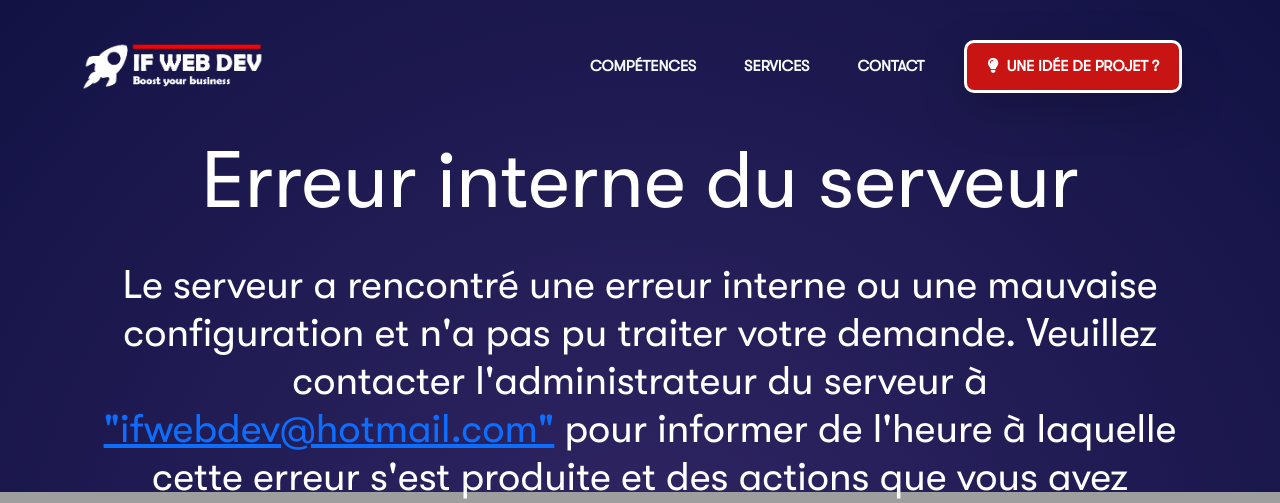
After one commit to if-web-dev/freelance-site, a Symfony app: template templates/bundles/TwigBundle/Exception/error500.html.twig in a window 1280 px wide. The commit adds this page. Shown: the top 503 px of the page. Run offline with Twig, Linux system fonts and the light colour scheme; the template is opened without the code that fills it, so the values that code supplies are empty; some libraries are stand-ins or nearby versions; grey boxes are pictures that could not be loaded.

Commit message:
add errors pages

```diff
--- a/public/css/style.css
+++ b/public/css/style.css
@@ -26,6 +26,9 @@
 
 body {
   font-family: 'GT Walsheim Pro', sans-serif;
+  text-rendering: optimizeLegibility;
+  -webkit-font-smoothing: antialiased;
+  -moz-osx-font-smoothing: grayscale;
 }
 
 .fade-in {
@@ -633,6 +636,14 @@ footer h4 {
   align-items: center;
 }
 
+/*------ error page ------*/
+
+#main-content {
+  /*z-index: revert!important;*/
+  position: relative;
+  z-index: 7000;
+}
+
 /*------ media queries ------*/
 @media screen and (max-width: 992px) {
 
--- a/templates/base.html.twig
+++ b/templates/base.html.twig
@@ -258,7 +258,7 @@
             <!--<video class="absolute w-100 h-100 top-0 left-0" muted="">
                 <source src="https://meltwater-site.cdn.prismic.io/meltwater-site/9923896e-be13-4548-8e32-c5cf50d0e015_CTA-SolidGrey-reencoded.mp4" type="video/mp4">
               </video>-->
-            <img class="w-75" src="{{ asset('img/laptop_form_2.png') }}" loading="lazy" alt="laptop-image">
+            <img class="w-75" src="{{ asset('img/laptop_form_3.png') }}" loading="lazy" alt="laptop-image">
           </div>
           <div class="col-12 col-lg-6 py-5 px-3 fade-in">
             {% for message in app.flashes('success') %}
--- /dev/null
+++ b/templates/bundles/TwigBundle/Exception/error500.html.twig
@@ -0,0 +1,141 @@
+<!DOCTYPE html>
+<html lang="fr">
+
+<head>
+  <meta charset="UTF-8">
+  <meta name="viewport" content="width=device-width, initial-scale=1.0">
+  <meta http-equivv="X-UA-Compatible" content="ie=edge">
+  <meta property="og:image" content="https://if-web-dev.com/img/hero-logo.png">
+  <meta name="description"
+    content="If-Web-Dev : Freelance en conception de sites WordPress, Symfony, design de visuel et logo. Maximisez votre visibilité en ligne avec nos solutions sur mesure.">
+  <meta property="og:site_name" content="If-web-dev" />
+  <meta property="og:url" content="https://www.if-web-dev.com" />
+  <meta property="og:type" content="website" />
+  <meta property="og:title" content="If-web-dev" />
+  <meta property="og:image" content="https://www.if-web-dev.com/img/hero-logo.png" />
+  <meta property="og:description"
+    content="Vous souhaitez mettre en avant votre activité sur le web? Démarquez-vous avec des créations uniques. Boostez votre visibilité dès aujourd'hui." />
+  <link rel="icon" href="images/Logo.png">
+  <title>If-web-dev</title>
+  <link rel="preload" href="../fonts/GTWalsheimPro-Regular.woff2" as="font" type="font/woff2" crossorigin="anonymous">
+  <link href="https://cdn.jsdelivr.net/npm/bootstrap@5.3.1/dist/css/bootstrap.min.css" rel="stylesheet"
+    integrity="sha384-4bw+/aepP/YC94hEpVNVgiZdgIC5+VKNBQNGCHeKRQN+PtmoHDEXuppvnDJzQIu9" crossorigin="anonymous">
+  <link rel="stylesheet" href="https://cdnjs.cloudflare.com/ajax/libs/font-awesome/5.15.3/css/all.min.css"
+    integrity="sha512-i1NKKi6v1SiV17z/vxtpK7eCN6p/vT4JtZKjQ8C0yAtaLhBuBXDQGxF2Sjbj7kUpF/K8CHw7lEwQVQgL2ZS1w=="
+    crossorigin="anonymous" />
+  <link href="{{ asset('css/style.css') }}" rel="stylesheet">
+  <link rel="icon" type="image/x-icon" href="{{ asset('img/favicon.png') }}" alt="favicon">
+</head>
+
+<body class="h-100">
+  <main class="position-relative">
+    <div class="wrapper-mobile d-lg-none">
+      <ul>
+        <li><a class="mobile-menu-close" href="{{ path( "app_default", { "id": "skills"}) }}">Compétences</a></li>
+        <li><a class="mobile-menu-close" href="{{ path( "app_default", { "id": "services"}) }}">Services</a></li>
+        <li><a class="mobile-menu-close" href="{{ path( "app_default", { "id": "contact"}) }}">Contact</a></li>
+        <li><a class="mobile-menu-close" href="{{ path( "app_default", { "id": "contact"}) }}">Une idée de projet ?</a></li>
+      </ul>
+    </div>
+    <button class="menu-btn d-lg-none">
+      <i class="fas fa-bars"></i>
+    </button>
+    <header class="bg-night">
+      <div class="d-flex flex-column h-100">
+        <nav class="navbar navbar-dark navbar-expand-lg py-4">
+          <div class="container-lg">
+            <a class="navbar-brand logo text-light" href="{{ path( "app_default" ) }}">
+              <img src="{{ asset('img/logo fire pixel.png') }}" width="190px" alt="logo">
+            </a>
+            <div class="collapse navbar-collapse">
+              <ul class="navbar-nav ms-auto text-uppercase">
+                <li class="nav-item d-flex flex-column justify-content-center mx-3">
+                  <a class="nav-link text-light" aria-current="page" href="{{ path( "app_default", { "id": "skills"}) }}">Compétences</a>
+                </li>
+                <li class="nav-item d-flex flex-column justify-content-center mx-3">
+                  <a class="nav-link text-light" href="{{ path( "app_default", { "id": "services"}) }}">Services</a>
+                </li>
+                <li class="nav-item d-flex flex-column justify-content-center mx-3">
+                  <a class="nav-link text-light" href="{{ path( "app_default", { "id": "contact"}) }}">Contact</a>
+                </li>
+                <li class="nav-item mx-3">
+                  <a href="{{ path( "app_default", { "id": "contact"}) }}" class="btn hero-button my-3 red-button shadow-lg"><i
+                      class="fa-solid fa-lightbulb me-2"></i>Une idée de projet ?</a>
+                </li>
+              </ul>
+            </div>
+
+          </div>
+        </nav>
+        <div class="container d-flex flex-column justify-content-center align-items-center h-100" id="main-content">
+            <h1 class="text-white text-center display-1">Erreur interne du serveur</h1>
+            <p class="text-white text-center display-6 mt-4">
+              Le serveur a rencontré une erreur interne ou une mauvaise configuration et n'a pas pu traiter votre demande.
+
+              Veuillez contacter l'administrateur du serveur à <a href="mailto:ifwebdev@hotmail.com">"ifwebdev@hotmail.com"</a> pour informer de l'heure à laquelle cette erreur s'est produite et des actions que vous avez effectuées juste avant cette erreur.
+            </p>
+        </div>
+      </div>
+      <div class="custom-shape-divider-bottom-1692800020">
+        <img src="{{ asset('img/city-night.svg') }}" alt="city-night-image" loading="lazy" />
+      </div>
+    </header>
+  </main>
+  <!-- Footer-->
+  <footer class="footer text-center position-relative bg-black" id="skills">
+    <div class="custom-shape-divider-top-1">
+      <svg data-name="Layer 1" xmlns="http://www.w3.org/2000/svg" viewBox="0 0 1200 120" preserveAspectRatio="none"
+        loading="lazy">
+        <path d="M1200 120L0 16.48 0 0 1200 0 1200 120z" class="shape-fill"></path>
+      </svg>
+    </div>
+    <div class="container py-5 px-3">
+      <div class="row text-white">
+        <!-- Footer Location-->
+        <div class="col-lg-4 mb-5 mb-lg-0 py-3">
+          <h4 class="text-uppercase mb-4 text-shadow-dark">PLAN DU SITE</h4>
+          <ul class="lead mb-0 list-unstyled">
+            <li>
+              <a href="{{ path( "app_default", { "id": "skills"}) }}" class="text-white text-decoration-none">Compétences</a>
+            </li>
+            <li>
+              <a href="{{ path( "app_default", { "id": "services"}) }}" class="text-white text-decoration-none">Services</a>
+            </li>
+            <li>
+              <a href="{{ path( "app_default", { "id": "contact"}) }}" class="text-white text-decoration-none">Contact</a>
+            </li>
+          </ul>
+        </div>
+        <!-- Footer Social Icons-->
+        <div class="col-lg-4 mb-5 mb-lg-0 py-3">
+          <h4 class="text-uppercase mb-4 text-shadow-dark">Autour du web</h4>
+          <a class="btn btn-outline-light btn-social rounded-circle mx-1" href="mailto:ifwebdev@hotmail.com"><i
+              class="fa-solid fa-envelope"></i></a>
+          <a class="btn btn-outline-light btn-social mx-1" href="https://www.facebook.com/IfWebDev" target="_blank"><i
+              class="fab fa-fw fa-facebook"></i></a>
+          <a class="btn btn-outline-light btn-social mx-1" href="https://wa.me/+213542341497?text=urlencodedtext"
+            target="_blank"><i class="fab fa-fw fa-whatsapp"></i></a>
+        </div>
+        <!-- Footer About Text-->
+        <div class="col-lg-4 py-3">
+          <h4 class="text-uppercase mb-4 text-shadow-dark">à propos</h4>
+          <p class="mb0 lead">J'aide les artisans du bâtiment, PME et industriels à concevoir des designs percutants.
+            Démarquez-vous
+            en collaborant avec un professionnel indépendant passionné du design et du web.</p>
+        </div>
+      </div>
+      <div class="copyright py-4 text-center text-white">
+        <div class="container"><small>Copyright &copy; If-Web-Dev 2023</small></div>
+      </div>
+    </div>
+  </footer>
+  <!-- Copyright Section-->
+  <script src="https://cdn.jsdelivr.net/npm/bootstrap@5.2.3/dist/js/bootstrap.bundle.min.js"
+    integrity="sha384-kenU1KFdBIe4zVF0s0G1M5b4hcpxyD9F7jL+jjXkk+Q2h455rYXK/7HAuoJl+0I4"
+    crossorigin="anonymous"></script>
+  <script src="https://kit.fontawesome.com/a88ec3c01d.js" crossorigin="anonymous"></script>
+  <script src="{{ asset('js/mobileNav.js') }}"></script>
+
+</body>
+
+</html>
```
Also changed, not shown: templates/bundles/TwigBundle/Exception/error404.html.twig (added, +139 -0 lines), public/img/laptop_form_3.png (added), public/img/logo fire pixel.png.
